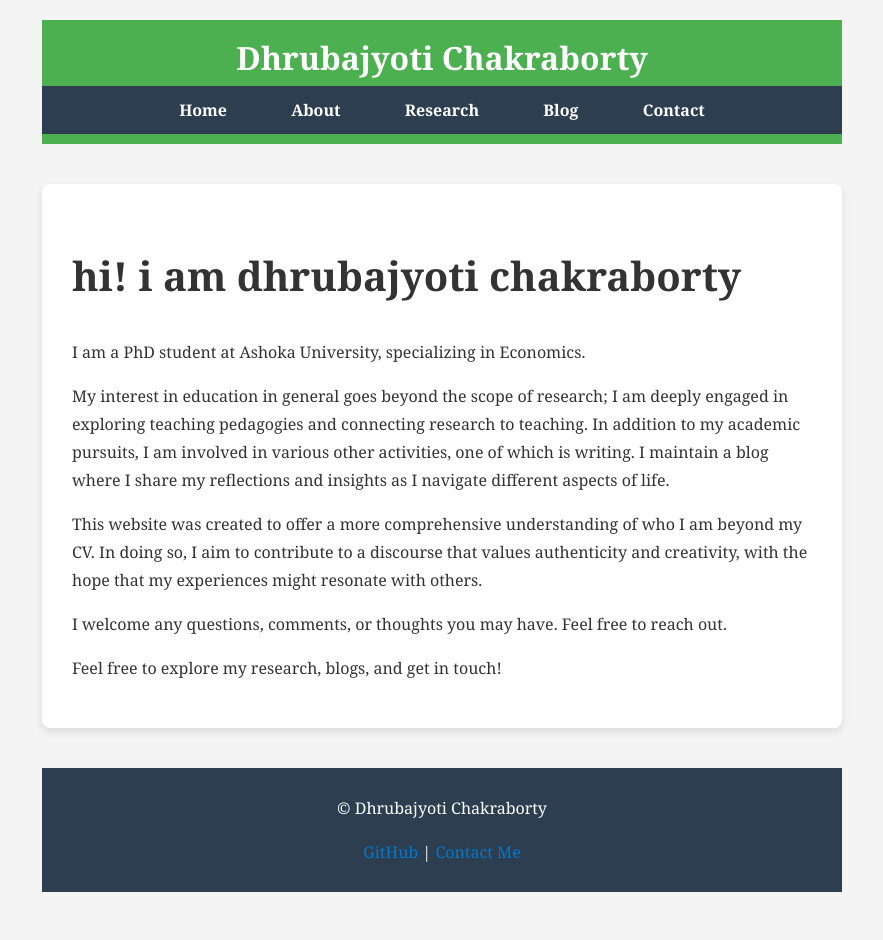
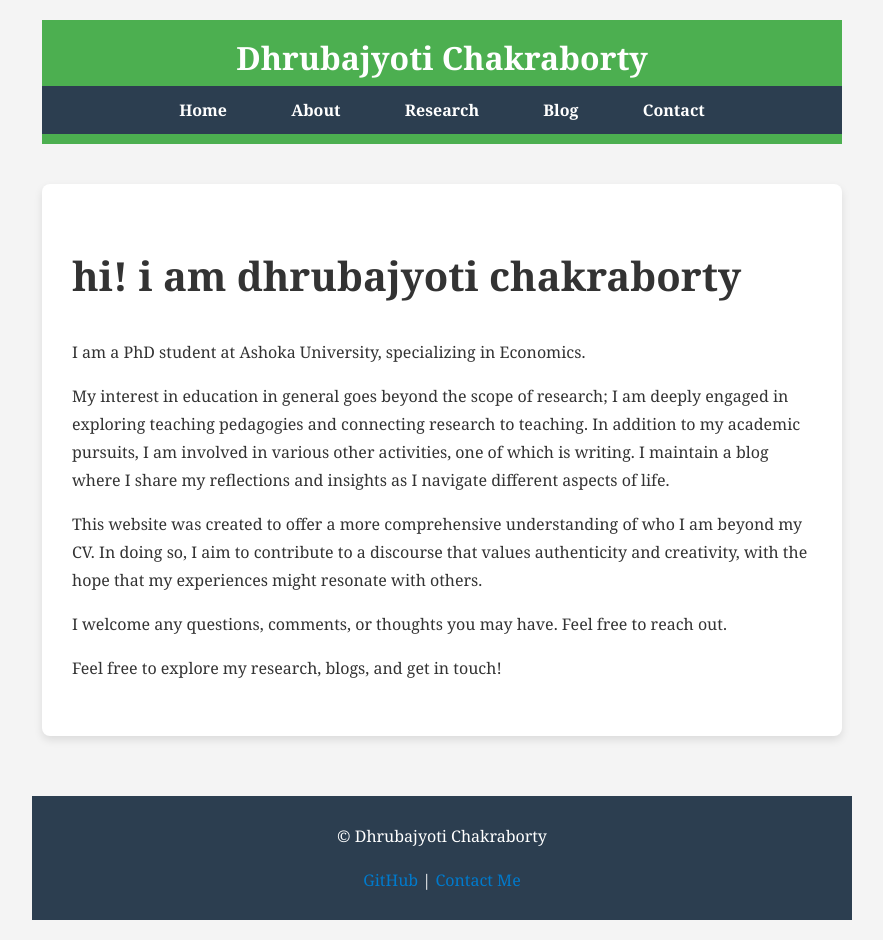
Before and after one commit to dhruba-c/dhruba-c.github.io, a Jekyll site: the page built from index.md, in a window 1280 px wide. Shown: the whole page, without its empty margins (198-1081 px from the left). Built offline with Jekyll 4.4.1, drawn with Linux system fonts in a browser that asks for light colours; before the commit the page ends 912 px from its top, so only the background shows below that.

Commit message:
Update styles.css

```diff
--- a/assets/styles.css
+++ b/assets/styles.css
@@ -6,6 +6,17 @@
     --text-color: #333;
     --white-color: #FFFFFF;
 }
+
+
+
+header, footer {
+    width: 100%;
+    text-align: center;
+}
+
+
+
+
 
 /* General Body Styling */
 body {
@@ -26,6 +37,11 @@ p {
 
 
 body {
+    display: flex;
+    flex-direction: column;
+    align-items: center;
+    justify-content: center;
+    min-height: 100vh;
     line-height: 1.75;
     margin: 0 auto;
     max-width: 800px;
@@ -103,8 +119,10 @@ nav ul li a:hover, nav ul li a.active {
     color: var(--white-color);
 }
 
-/* Main Content Area */
+
+
 main {
+    flex:1;
     padding: 20px;
     background: var(--white-color);
     margin: 20px auto;
```
